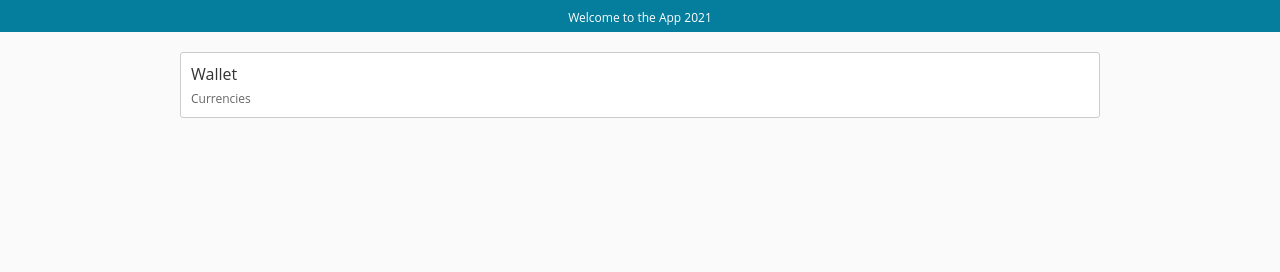
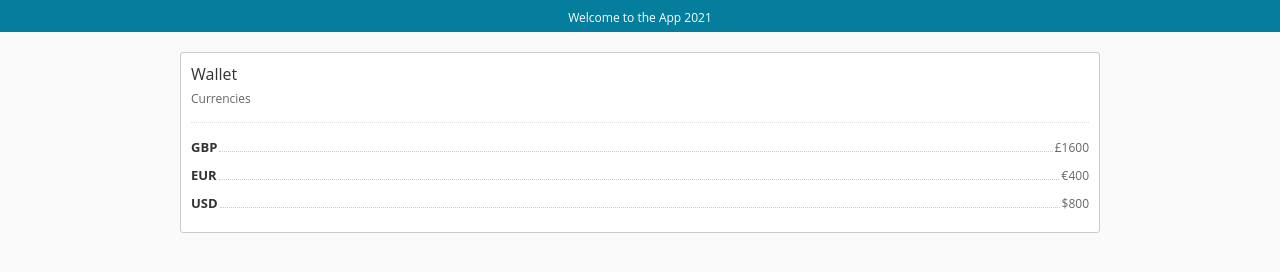
Before and after one commit to plnichols/app2021, a React app: page / in a window 1280 px wide. Built offline with nearby package versions, Linux system fonts and the light colour scheme.

Commit message:
load and display currencies

```diff
--- a/package.json
+++ b/package.json
@@ -17,6 +17,7 @@
     "@testing-library/react": "^11.2.3",
     "@testing-library/user-event": "^12.6.0",
     "babel-jest": "^26.6.3",
+    "babel-polyfill": "^6.26.0",
     "jest": "^26.6.3",
     "node-fetch": "^2.6.1",
     "parcel-bundler": "^1.12.4",
--- /dev/null
+++ b/src/components/Currency/Currency.js
@@ -0,0 +1,12 @@
+import React from 'react';
+import './Currency.scss';
+
+export default function Currency({ name, symbol, amount }) {
+  return (
+    <div className="currency">
+      <span className="currencyName">{name}</span>
+      <span className="currencyDots" />
+      <span className="currencyAmount">{`${symbol}${amount}`}</span>
+    </div>
+  );
+}
--- /dev/null
+++ b/src/components/Currency/Currency.scss
@@ -0,0 +1,25 @@
+.currency {
+  display: flex;
+  align-items: baseline;
+  text-align: left;
+  margin-bottom: 10px;
+}
+
+.currencyName {
+  flex: 0 0 auto;
+  font-size: 13px;
+  font-weight: bold;
+  color: #333;
+}
+
+.currencyDots {
+  flex: 1 1 auto;
+  margin: 0 2px;
+  border-bottom: 1px dotted #ccc;
+}
+
+.currencyAmount {
+  flex: 0 1 auto;
+  font-size: 12px;
+  color: #666;
+}
--- a/src/components/card/card.js
+++ b/src/components/card/card.js
@@ -6,7 +6,7 @@ export default function Card({ title, subtitle, children }) {
     <div className="card">
       {title && <span className="cardTitle">{title}</span>}
       {subtitle && <span className="cardSubtitle">{subtitle}</span>}
-      {children && <div>{children}</div>}
+      {children && <div className="cardContent">{children}</div>}
     </div>
   );
 }
--- a/src/components/card/card.scss
+++ b/src/components/card/card.scss
@@ -18,3 +18,9 @@
   font-size: 12px;
   color: #666;
 }
+
+.cardContent {
+  margin-top: 15px;
+  padding-top: 15px;
+  border-top: 1px dotted #ddd;
+}
--- a/src/index.js
+++ b/src/index.js
@@ -1,3 +1,4 @@
+import 'babel-polyfill';
 import React from 'react';
 import ReactDOM from 'react-dom';
 import { Provider } from 'react-redux';
--- a/src/modules/Wallet/Wallet.js
+++ b/src/modules/Wallet/Wallet.js
@@ -1,11 +1,25 @@
-import React from 'react';
+import React, { useEffect } from 'react';
+import { useDispatch, useSelector } from 'react-redux';
 import Card from '../../components/Card/Card';
 import Panel from '../../components/Panel/Panel';
+import Currency from '../../components/Currency/Currency';
+import { load } from '../../store/wallet';
 
 export default function Wallet({ title, subtitle }) {
+  const dispatch = useDispatch();
+  const { currencies } = useSelector((state) => state.wallet);
+
+  useEffect(() => {
+    dispatch(load());
+  }, [dispatch]);
+
   return (
     <Panel>
-      <Card title={title} subtitle={subtitle} />
+      <Card title={title} subtitle={subtitle}>
+        {currencies.map((currency) => (
+          <Currency key={currency.name} {...currency} />
+        ))}
+      </Card>
     </Panel>
   );
 }
--- a/src/store/dummy.js
+++ /dev/null
@@ -1,12 +0,0 @@
-import { createSlice } from '@reduxjs/toolkit';
-
-// Slice
-const dummy = createSlice({
-  name: 'dummy',
-  initialState: {
-    dummy: null,
-  },
-  reducers: {},
-});
-
-export default dummy.reducer;
--- a/src/store/index.js
+++ b/src/store/index.js
@@ -1,9 +1,9 @@
 import { configureStore } from '@reduxjs/toolkit';
 import { combineReducers } from 'redux';
-import dummy from './dummy';
+import wallet from './wallet';
 
 const reducer = combineReducers({
-  dummy,
+  wallet,
 });
 
 const store = configureStore({
--- /dev/null
+++ b/src/store/wallet.js
@@ -0,0 +1,93 @@
+import { createSlice } from '@reduxjs/toolkit';
+
+// Slice
+const wallet = createSlice({
+  name: 'wallet',
+  initialState: {
+    currencies: [],
+  },
+  reducers: {
+    loadSuccess: (state, action) => {
+      state.currencies = action.payload;
+    },
+    incrementSuccess: (state, action) => {
+      state.currencies = state.currencies.map((currency) => {
+        if (currency.name === action.payload.name) {
+          return {
+            ...currency,
+            amount: parseFloat(currency.amount + action.payload.name),
+          };
+        }
+
+        return currency;
+      });
+    },
+    decrementSuccess: (state, action) => {
+      state.currencies = state.currencies.map((currency) => {
+        if (currency.name === action.payload.name) {
+          return {
+            ...currency,
+            amount: parseFloat(currency.amount - action.payload.name),
+          };
+        }
+
+        return currency;
+      });
+    },
+  },
+});
+
+export default wallet.reducer;
+
+// Actions
+const { loadSuccess, incrementSuccess, decrementSuccess } = wallet.actions;
+
+export const load = () => async (dispatch) => {
+  try {
+    // link doesn't work anymore
+    // const res = await fetch('https://demo9104838.mockable.io/currencies', {
+    //   headers: {
+    //     'Content-Type': 'application/json',
+    //     Accept: 'application/json',
+    //   },
+    // });
+
+    const json = [
+      {
+        name: 'GBP',
+        symbol: '£',
+        amount: 1600,
+      },
+      {
+        name: 'EUR',
+        symbol: '€',
+        amount: 400,
+      },
+      {
+        name: 'USD',
+        symbol: '$',
+        amount: 800,
+      },
+    ];
+    dispatch(loadSuccess(json));
+  } catch (e) {
+    console.log(e);
+    return console.error(e.message);
+  }
+};
+
+export const increment = ({ currency, amount }) => async (dispatch) => {
+  try {
+    dispatch(incrementSuccess(currency, amount));
+  } catch (e) {
+    return console.error(e.message);
+  }
+};
+
+export const logout = ({ currency, amount }) => async (dispatch) => {
+  try {
+    return dispatch(decrementSuccess(currency, amount));
+  } catch (e) {
+    return console.error(e.message);
+  }
+};
```
Also changed, not shown: src/components/Currency/__tests__/currency.spec.js (added, +9 -0 lines), src/modules/Wallet/__test__/wallet.spec.js (+2 -1 lines), 1 other file.
